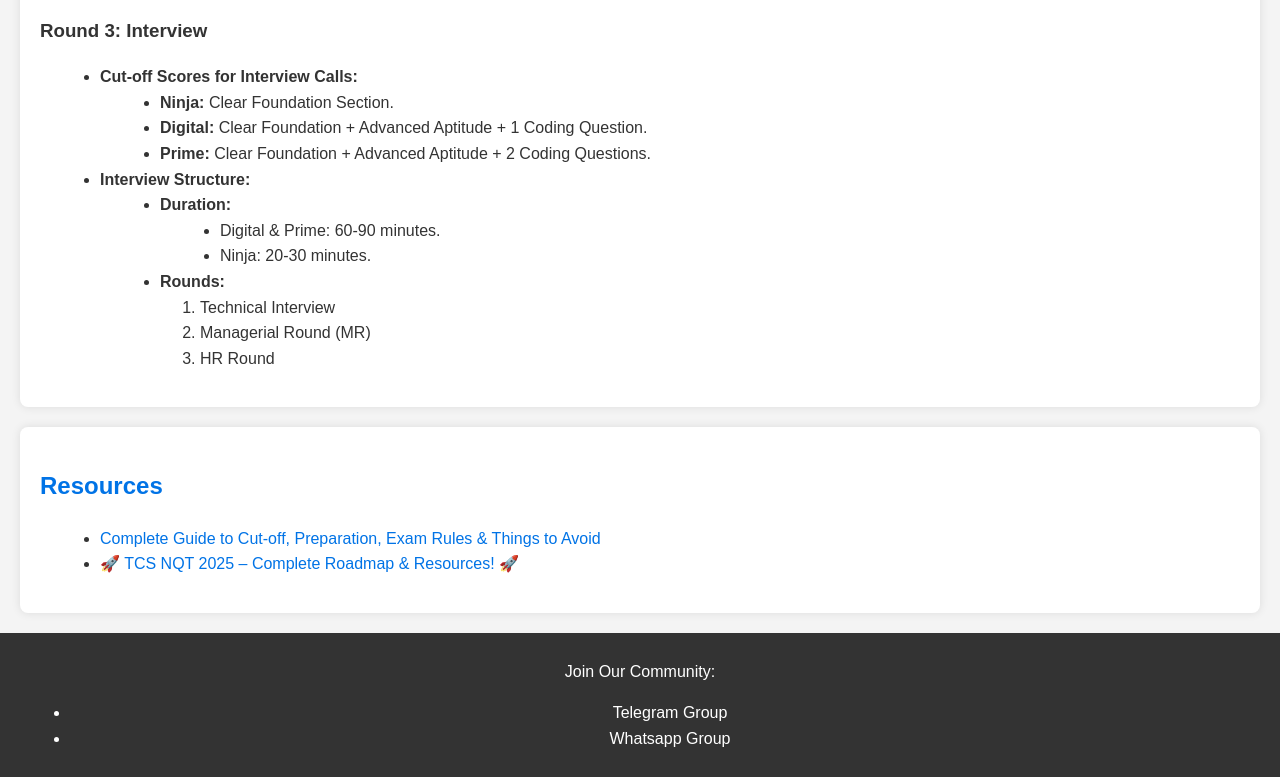
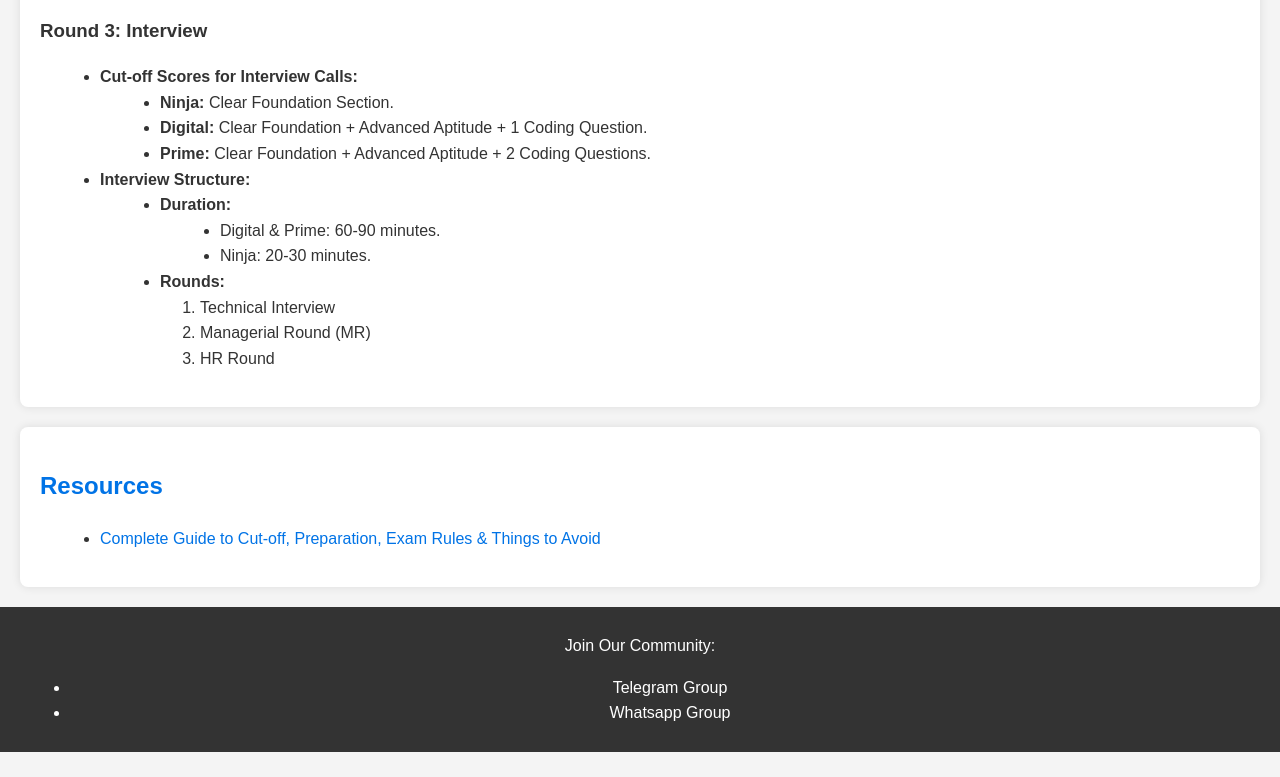
Before and after one commit to v-kshetra/tcs, a plain HTML site: page index.html in a window 1280 px wide. Shown: the part 2103-2880 px from the top of the page. After the commit the page ends 2855 px from the top, so only its background shows below. Drawn offline with Linux system fonts and the light colour scheme.

Commit message:
Update index.html

```diff
--- a/index.html
+++ b/index.html
@@ -149,7 +149,7 @@
     <ul>
 
       <li><a href="guide.html">Complete Guide to Cut-off, Preparation, Exam Rules & Things to Avoid</a></li>
-      <li><a href="">🚀 TCS NQT 2025 – Complete Roadmap & Resources! 🚀 </a></li>
+
 
     </ul>
   </section>
```
